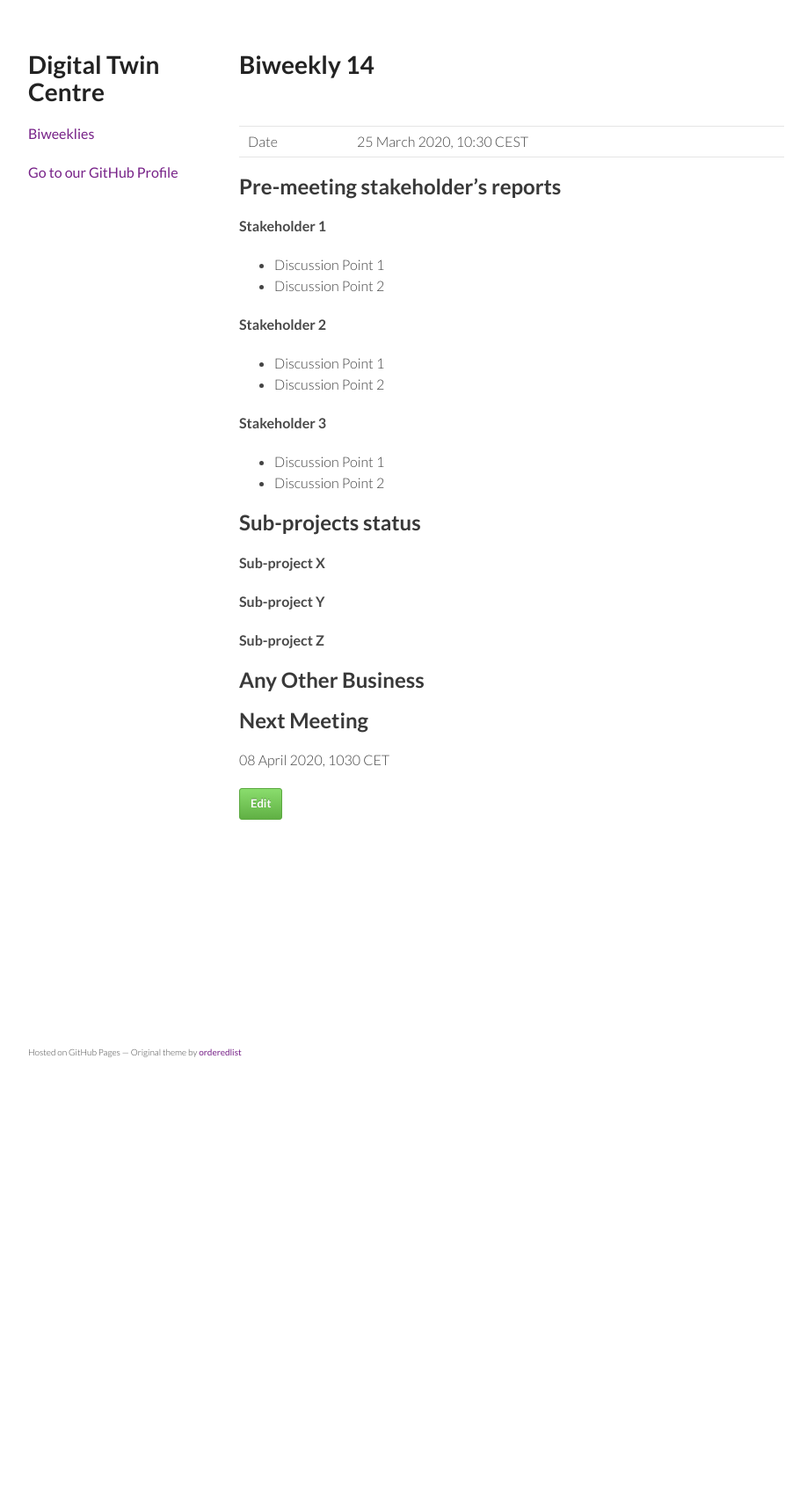
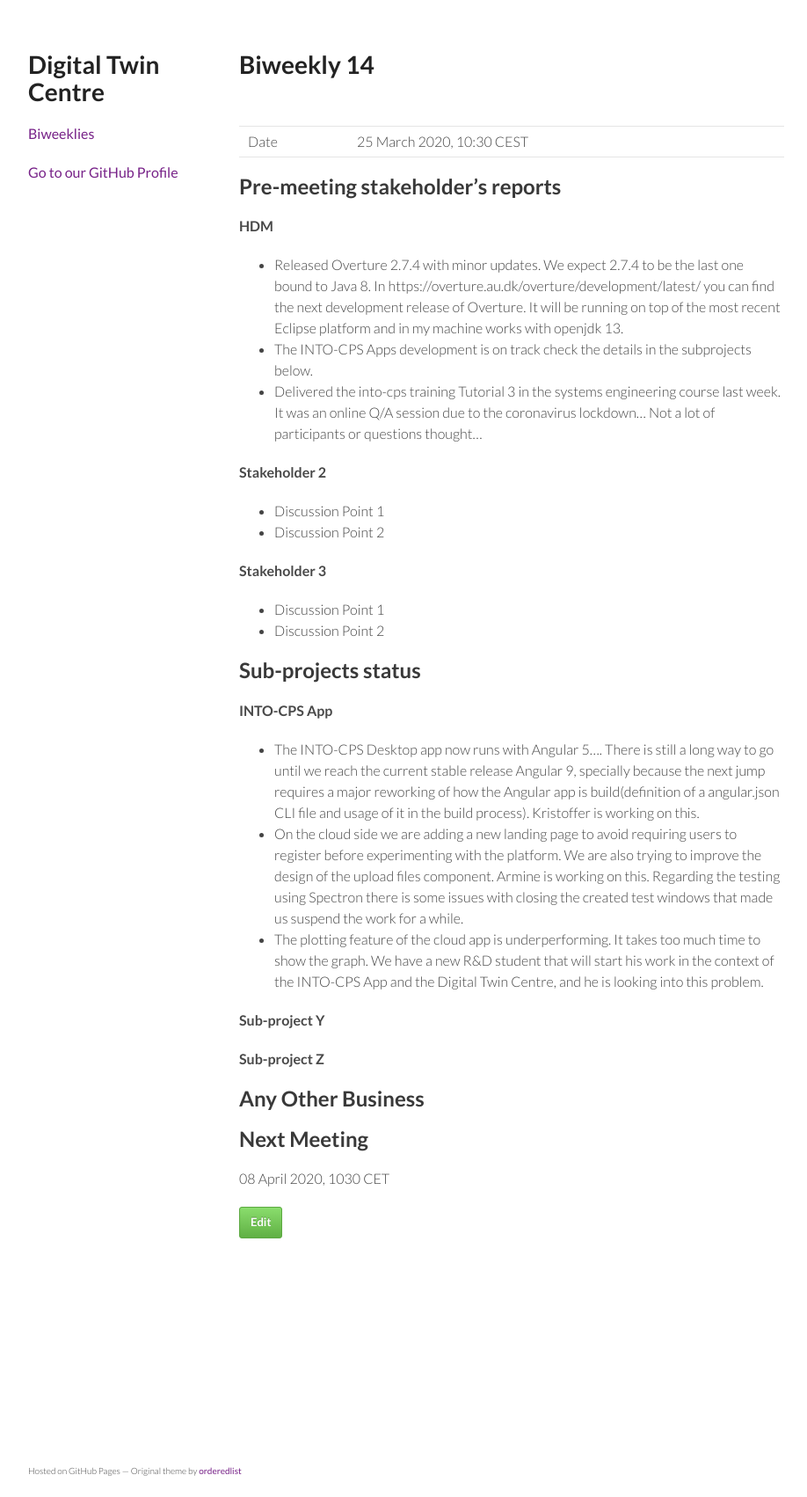
Before and after one commit to digitaltwincentre/digitaltwincentre.github.io, a Jekyll site: the page built from _biweeklies/Biweekly-14.md, in a window 1280 px wide. Shown: the whole page at 88% size, without its empty margins (178-1096 px from the left). Built offline with Jekyll 4.4.1, drawn with Linux system fonts in a browser that asks for light colours; nearby versions of some CDN libraries; before the commit the page ends 1226 px from its top, so only the background shows below that.

Commit message:
Update Biweekly-14.md

```diff
--- a/_biweeklies/Biweekly-14.md
+++ b/_biweeklies/Biweekly-14.md
@@ -20,9 +20,11 @@ date: 25 March 2020, 1030 CEST
 
 <!-- Please keep in mind that the minutes are publicly available.-->
 
-#### Stakeholder 1
-* Discussion Point 1
-* Discussion Point 2
+#### HDM
+* Released Overture 2.7.4 with minor updates. We expect 2.7.4 to be the last one bound to Java 8.
+In https://overture.au.dk/overture/development/latest/ you can find the next development release of Overture. It will be running on top of the most recent Eclipse platform and in my machine works with openjdk 13.
+* The INTO-CPS Apps development is on track check the details in the subprojects below.
+* Delivered the into-cps training Tutorial 3 in the systems engineering course last week. It was an online Q/A session due to the coronavirus lockdown... Not a lot of participants or questions thought...
 
 #### Stakeholder 2
 * Discussion Point 1
@@ -36,7 +38,10 @@ date: 25 March 2020, 1030 CEST
 ## Sub-projects status
 
 
-#### Sub-project X
+#### INTO-CPS App
+* The INTO-CPS Desktop app now runs with Angular 5.... There is still a long way to go until we reach the current stable release Angular 9, specially because the next jump requires a major reworking of how the Angular app is build(definition of a angular.json CLI file and usage of it in the build process). Kristoffer is working on this.
+* On the cloud side we are adding a new landing page to avoid requiring users to register before experimenting with the platform. We are also trying to improve the design of the upload files component. Armine is working on this. Regarding the testing using Spectron there is some issues with closing the created test windows that made us suspend the work for a while.
+* The plotting feature of the cloud app is underperforming. It takes too much time to show the graph. We have a new R&D student that will start his work in the context of the INTO-CPS App and the Digital Twin Centre, and he is looking into this problem.
 
 #### Sub-project Y
 
```
